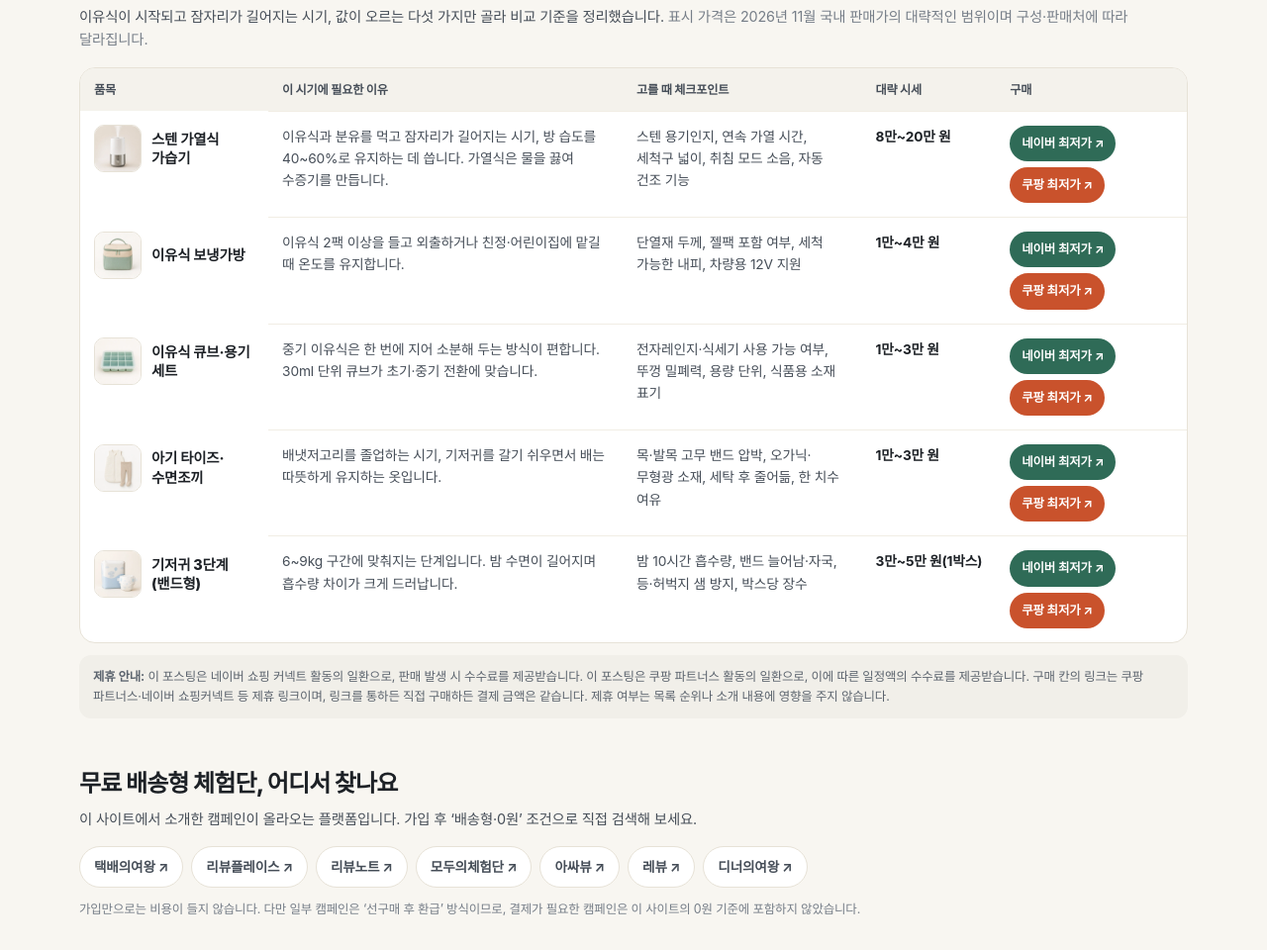
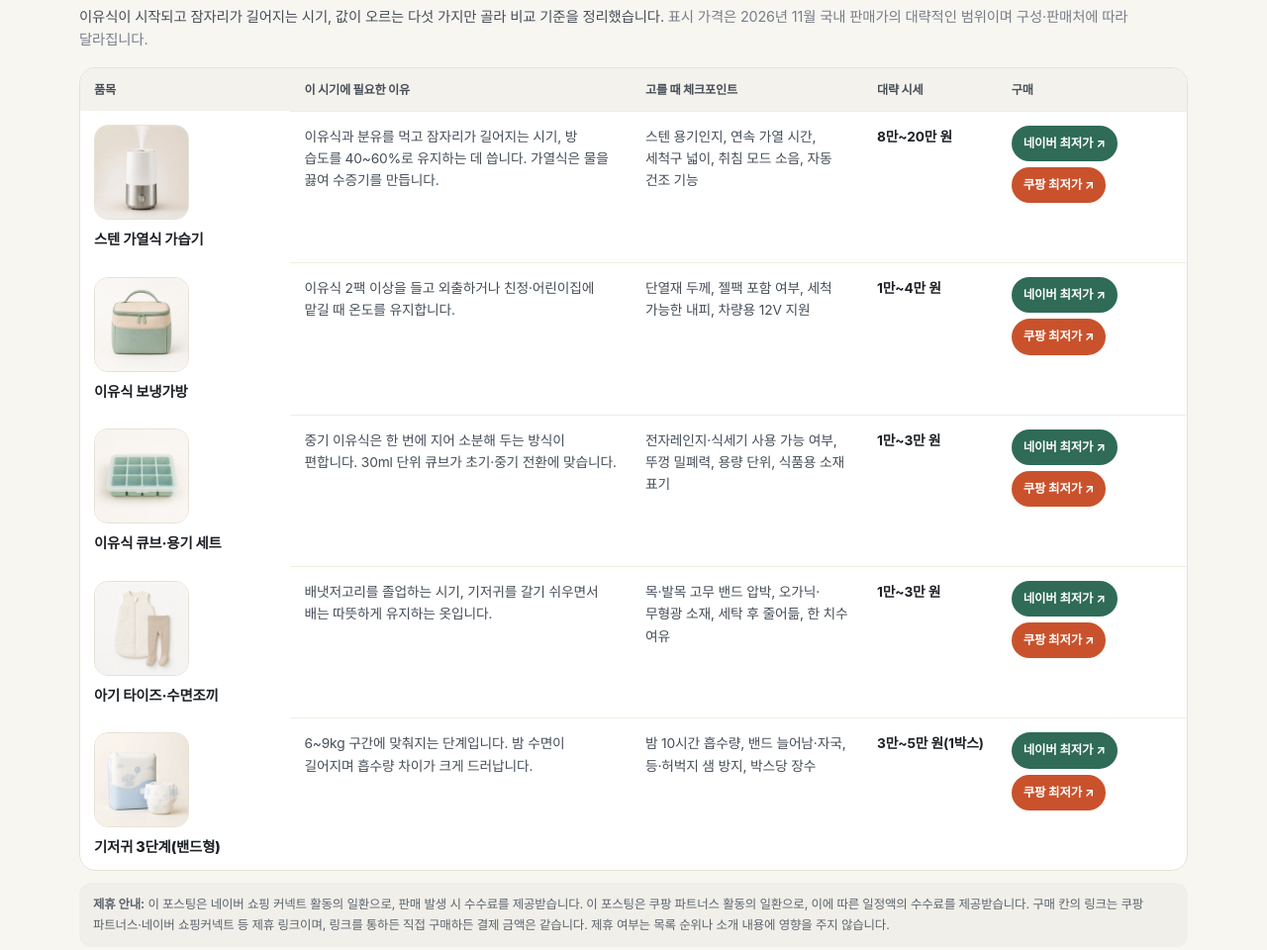
Before and after one commit to arin-papa/arin-papa.github.io, a plain HTML site: page index.html in a window 1280 px wide. Shown: the part 6668-7628 px from the top of the page at 99% size. Drawn offline with Linux system fonts and the light colour scheme.

Commit message:
아린아빠 혜택노트: 비교표 상품 썸네일 96px로 확대

```diff
--- a/app.js
+++ b/app.js
@@ -322,7 +322,7 @@
       : '<span class="aff-empty">링크 준비 중</span>';
     var thumb = item.thumb
       ? '<img class="aff-thumb" src="' + esc(item.thumb) +
-        '" alt="' + esc(item.name) + ' 상품 이미지" width="48" height="48"' +
+        '" alt="' + esc(item.name) + ' 상품 이미지" width="96" height="96"' +
         ' loading="lazy" decoding="async">'
       : "";
     return "<tr>" +
--- a/style.css
+++ b/style.css
@@ -894,7 +894,7 @@ button {
 }
 
 .compare tbody th {
-  width: 17%;
+  width: 19%;
   padding: 14px;
   color: var(--ink);
   font-size: 0.9rem;
@@ -905,16 +905,17 @@ button {
 
 .aff-item {
   display: flex;
-  align-items: center;
+  flex-direction: column;
+  align-items: flex-start;
   gap: 10px;
 }
 
 .aff-thumb {
   flex: none;
-  width: 48px;
-  height: 48px;
+  width: 96px;
+  height: 96px;
   border: 1px solid var(--line);
-  border-radius: 10px;
+  border-radius: 14px;
   background: #fff;
   object-fit: cover;
 }
@@ -992,7 +993,7 @@ button {
 
 @media (max-width: 700px) {
   .compare tbody th {
-    width: 21%;
+    width: 23%;
     padding: 12px;
     font-size: 0.84rem;
   }
@@ -1003,9 +1004,9 @@ button {
   }
 
   .aff-thumb {
-    width: 44px;
-    height: 44px;
-    border-radius: 9px;
+    width: 72px;
+    height: 72px;
+    border-radius: 12px;
   }
 }
 
```
